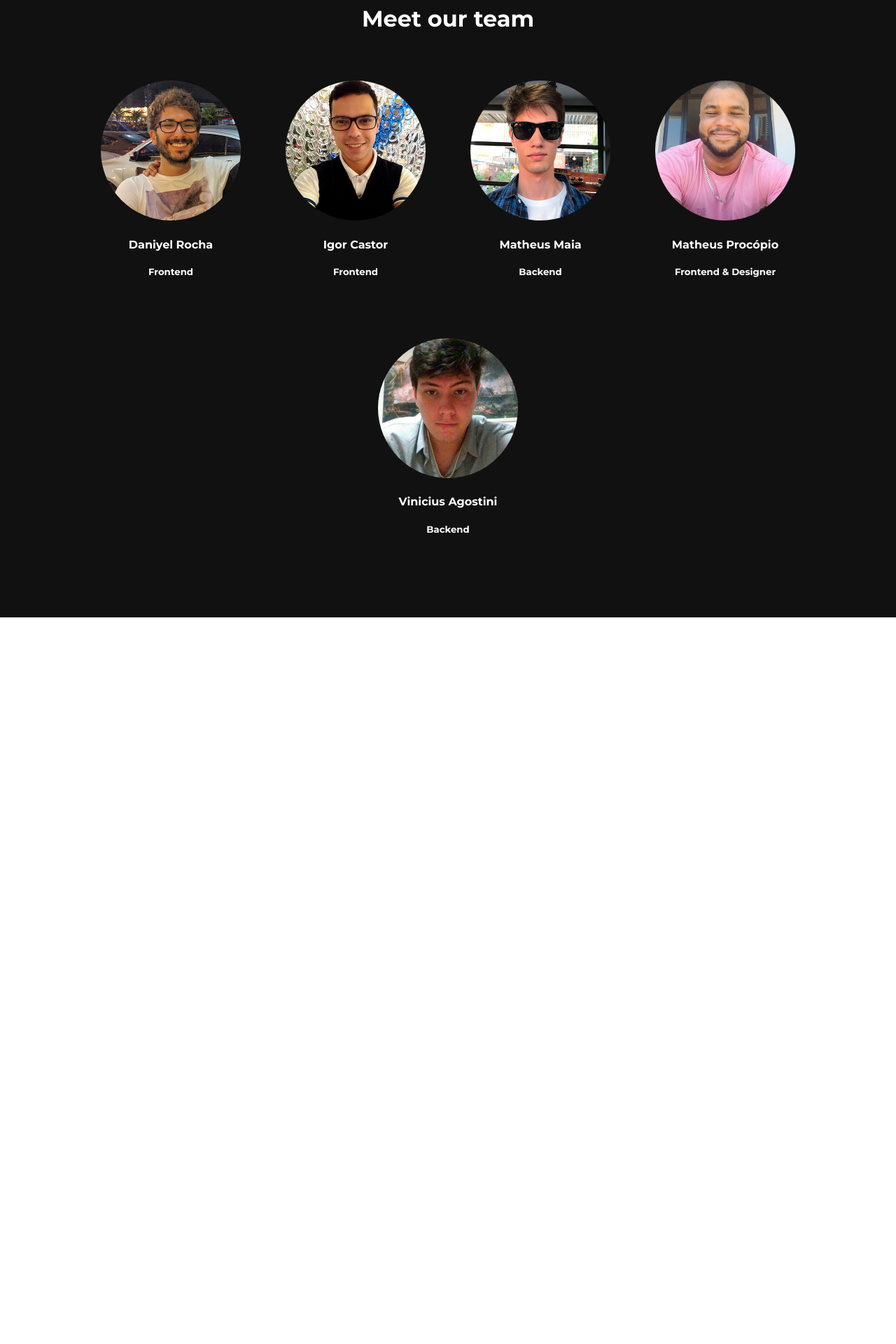
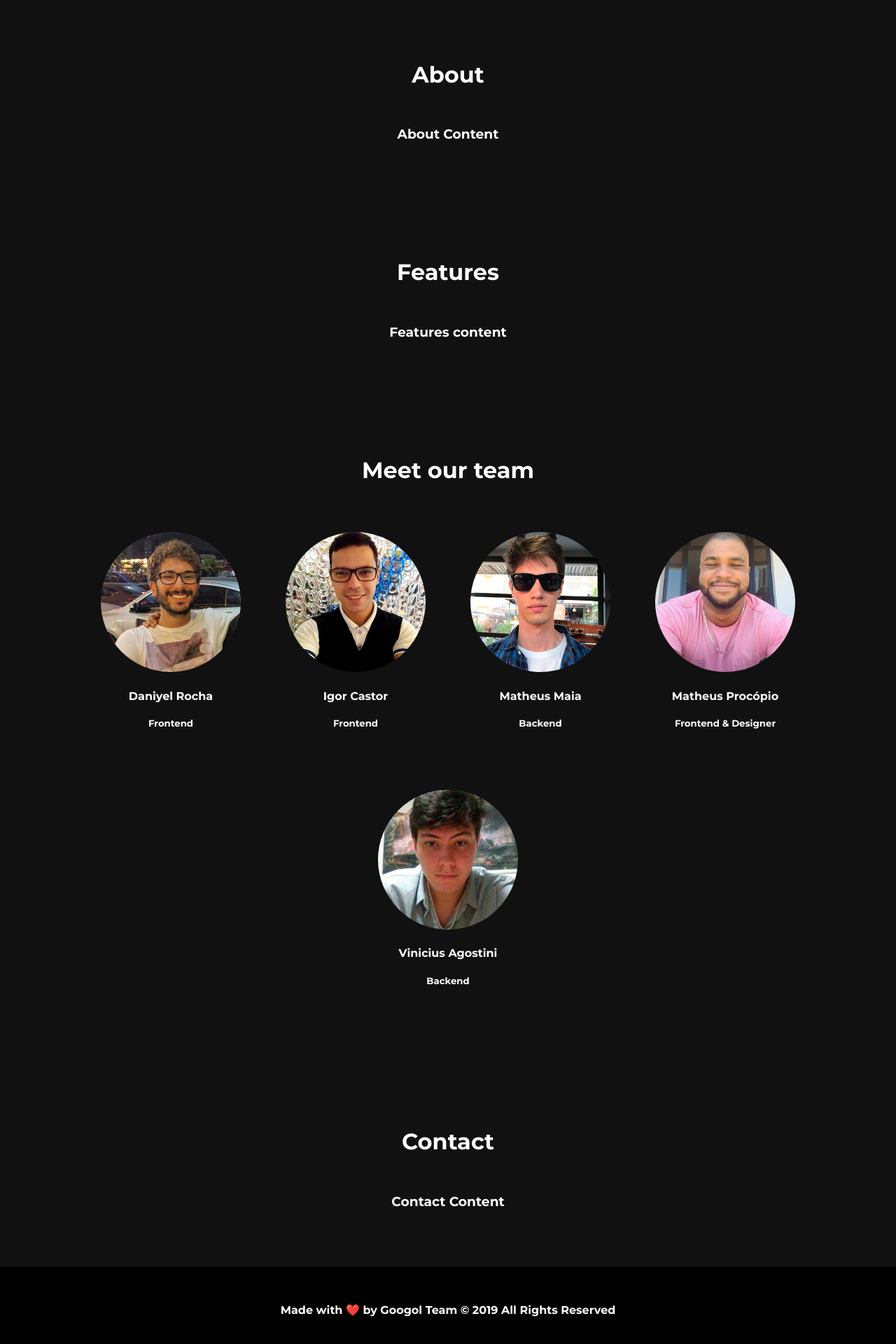
Before and after one commit to GoogolApp/googol-site, a Gatsby app: page / in a window 1280 px wide. Shown: the part 160-2080 px from the top of the page at 70% size. Before the commit the page ends 1042 px from the top, so only its background shows below. Built offline with nearby package versions, Linux system fonts and the light colour scheme.

Commit message:
Defined spaces for all elements

```diff
--- /dev/null
+++ b/src/components/About/index.js
@@ -0,0 +1,12 @@
+import React from 'react'
+import Block from '../Block/index'
+
+const About = () => {
+  return (
+    <Block title="About" contentClasses="tc">
+      <h3>About Content</h3>
+    </Block>
+  )
+}
+
+export default About
--- /dev/null
+++ b/src/components/Contact/index.js
@@ -0,0 +1,12 @@
+import React from 'react'
+import Block from '../Block/index'
+
+const Contact = () => {
+  return (
+    <Block title="Contact" contentClasses="tc">
+      <h3>Contact Content</h3>
+    </Block>
+  )
+}
+
+export default Contact
--- /dev/null
+++ b/src/components/Features/index.js
@@ -0,0 +1,12 @@
+import React from 'react'
+import Block from '../Block/index'
+
+const Features = () => {
+  return (
+    <Block title="Features" contentClasses="tc">
+      <h3>Features content</h3>
+    </Block>
+  )
+}
+
+export default Features
--- /dev/null
+++ b/src/components/Footer/index.js
@@ -0,0 +1,17 @@
+import React from 'react'
+
+const Footer = () => {
+  return (
+    <div className="flex bg-black pa4 tc justify-center">
+      <h4>
+        Made with{' '}
+        <span role="img" aria-label="heart">
+          ❤️️
+        </span>{' '}
+        by Googol Team © 2019 All Rights Reserved
+      </h4>
+    </div>
+  )
+}
+
+export default Footer
--- /dev/null
+++ b/src/components/Hero/index.js
@@ -0,0 +1,7 @@
+import React from 'react'
+
+const Hero = () => {
+  return <h1 className="tc bg-black">Hero</h1>
+}
+
+export default Hero
--- a/src/pages/index.js
+++ b/src/pages/index.js
@@ -1,6 +1,12 @@
 import React from 'react'
+
 import Header from '../components/Header'
+import Hero from '../components/Hero'
+import About from '../components/About'
+import Features from '../components/Features'
 import Team from '../components/Team'
+import Contact from '../components/Contact'
+import Footer from '../components/Footer'
 
 import 'tachyons/css/tachyons.min.css'
 import './style.css'
@@ -8,6 +14,11 @@ import './style.css'
 export default () => (
   <div className="home flex flex-column white min-vh-100 bg-near-black">
     <Header />
+    <Hero />
+    <About />
+    <Features />
     <Team />
+    <Contact />
+    <Footer />
   </div>
 )
```
